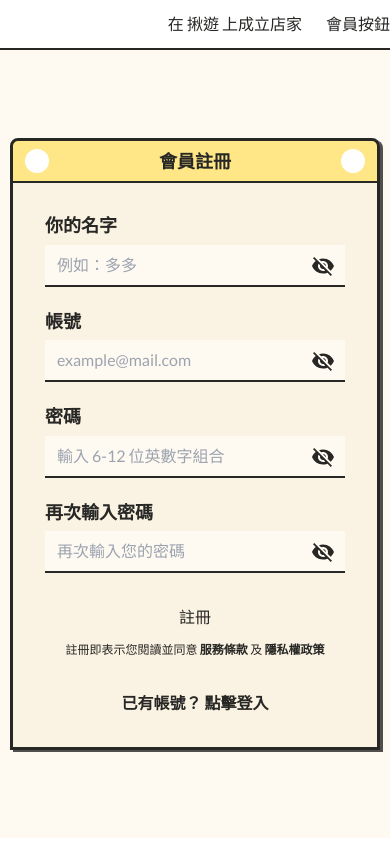
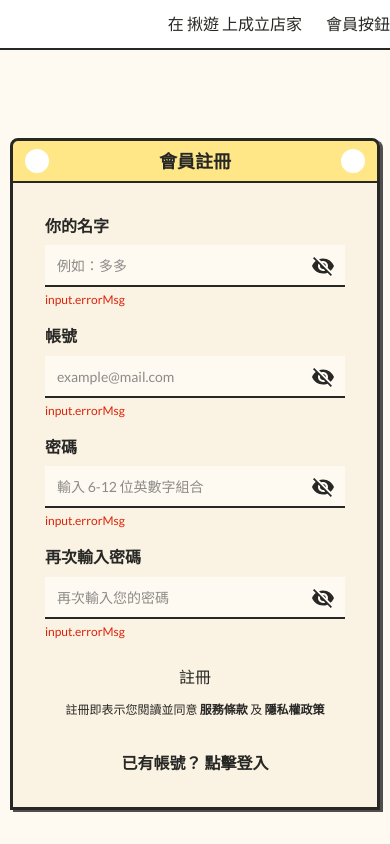
Before and after one commit to star82620/join-joy, a Next.js app: page /signup in a window 390 px wide. Shown: the top 844 px of the page. Built offline with nearby package versions, Linux system fonts and the light colour scheme.

Commit message:
style/ adjust RWD layout

```diff
--- a/common/components/FormInput.tsx
+++ b/common/components/FormInput.tsx
@@ -21,10 +21,12 @@ interface FormInputProps {
 export default function FormInput({ formSet }: FormInputProps) {
   return formSet.map((input) => (
     <label key={input.inputName}>
-      <h3 className="text-[18px]">{input.label}</h3>
+      <h3 className="text-[18px] md:text-[16px] md:leading-heading ">
+        {input.label}
+      </h3>
       <div className="flex items-center">
         <input
-          className="w-full border-b-2 bg-yellow-tint mt-2 py-2 px-3 relative"
+          className="w-full border-b-2 bg-yellow-tint mt-2 py-2 px-3 placeholder:text-gray-400 md:placeholder:text-sm"
           type={input.type}
           name={input.inputName}
           placeholder={input.placeholder}
@@ -38,7 +40,9 @@ export default function FormInput({ formSet }: FormInputProps) {
         ></span>
       </div>
 
-      <p className="hidden text-danger mt-2">{input.errorMsg}</p>
+      <p className="text-danger mt-2 md:mt-1 text-sm md:text-xs">
+        input.errorMsg
+      </p>
     </label>
   ));
 }
--- a/modules/Signup/index.tsx
+++ b/modules/Signup/index.tsx
@@ -56,7 +56,7 @@ export default function Signup() {
     <div>
       <div className="m-auto w-fit">
         <FrameWindow titleTag={titleTag}>
-          <form className="flex flex-col gap-6 w-[380px] md:w-[300px] sm:w-[280px]">
+          <form className="flex flex-col gap-6 md:gap-4 w-[380px] md:w-[300px] sm:w-[280px]">
             <FormInput formSet={formSet} />
             <button type="button" className="mt-2" onClick={t}>
               註冊
--- a/tailwind.config.ts
+++ b/tailwind.config.ts
@@ -51,48 +51,12 @@ const config: Config = {
       white: "#FFFFFF",
     },
     fontSize: {
-      xl: [
-        "20px",
-        {
-          lineHeight: "1.5",
-          fontWeight: 400,
-        },
-      ],
-      lg: [
-        "18px",
-        {
-          lineHeight: "1.5",
-          fontWeight: 400,
-        },
-      ],
-      md: [
-        "16px",
-        {
-          lineHeight: "1.5",
-          fontWeight: 400,
-        },
-      ],
-      sm: [
-        "14px",
-        {
-          lineHeight: "1.5",
-          fontWeight: 400,
-        },
-      ],
-      xs: [
-        "12px",
-        {
-          lineHeight: "1.5",
-          fontWeight: 400,
-        },
-      ],
-      xxs: [
-        "10px",
-        {
-          lineHeight: "1.5",
-          fontWeight: 400,
-        },
-      ],
+      xl: "20px",
+      lg: "18px",
+      md: "16px",
+      sm: "14px",
+      xs: "12px",
+      xxs: "10px",
     },
     extend: {
       boxShadow: {
```
